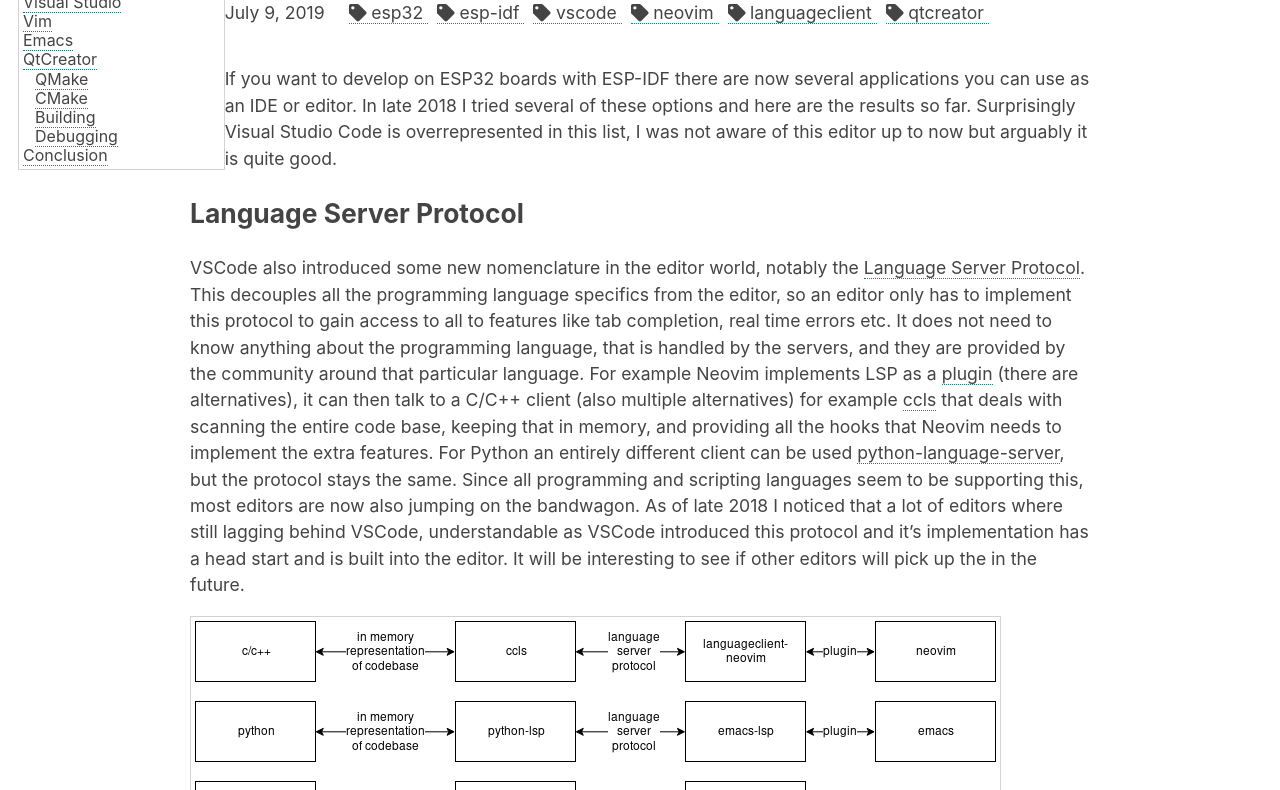
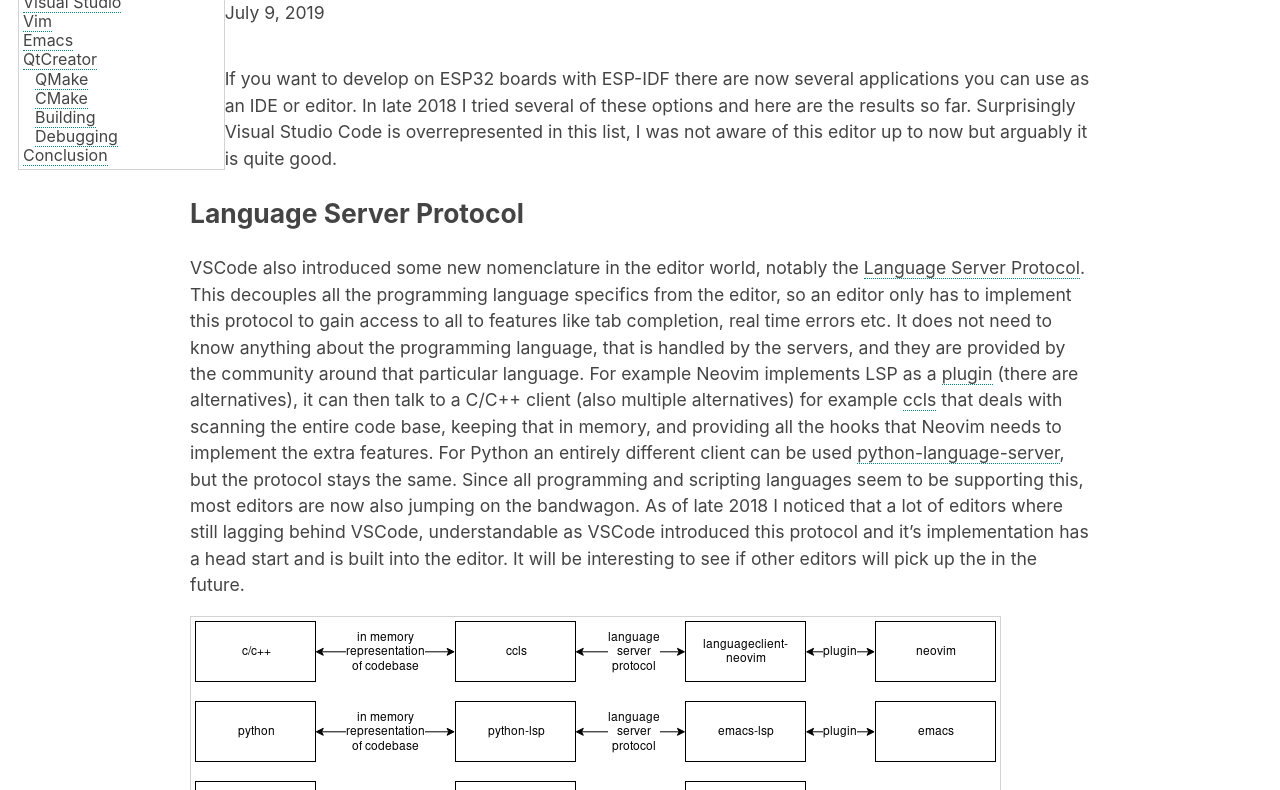
Before and after one commit to ascii78/ascii78.github.io, a plain HTML site: page blog/esp-idf/index.html in a window 1280 px wide. Shown: the part 156-946 px from the top of the page. Drawn offline with Linux system fonts and the light colour scheme.

Commit message:
removed tags

```diff
--- a/blog/esp-idf/index.html
+++ b/blog/esp-idf/index.html
@@ -38,7 +38,8 @@
 </header>
 <hr class="site-header-bottom">
 
-<aside class="toc">
+
+    <aside class="toc">
         <nav id="TableOfContents">
 <ul>
 <li><a href="#language-server-protocol">Language Server Protocol</a></li>
@@ -58,7 +59,6 @@
 </nav>
     </aside>
 
-
   <div class="main" role="main">
         <article class="article">
 
@@ -68,42 +68,6 @@
       <hr class="article-title-bottom">
       <ul class="article-meta">
         <li class="article-meta-date"><time>July 9, 2019</time></li>
-        <li class="article-meta-tags">
-          <a href="/tags/esp32/">
-            <i class="fas fa-tag"></i>
-            esp32
-          </a>&nbsp;
-        </li>
-        <li class="article-meta-tags">
-          <a href="/tags/esp-idf/">
-            <i class="fas fa-tag"></i>
-            esp-idf
-          </a>&nbsp;
-        </li>
-        <li class="article-meta-tags">
-          <a href="/tags/vscode/">
-            <i class="fas fa-tag"></i>
-            vscode
-          </a>&nbsp;
-        </li>
-        <li class="article-meta-tags">
-          <a href="/tags/neovim/">
-            <i class="fas fa-tag"></i>
-            neovim
-          </a>&nbsp;
-        </li>
-        <li class="article-meta-tags">
-          <a href="/tags/languageclient/">
-            <i class="fas fa-tag"></i>
-            languageclient
-          </a>&nbsp;
-        </li>
-        <li class="article-meta-tags">
-          <a href="/tags/qtcreator/">
-            <i class="fas fa-tag"></i>
-            qtcreator
-          </a>&nbsp;
-        </li>
       </ul>
 
 
```
Also changed, not shown: blog/yak-shaving/index.html (+2 -2 lines), projects/fluxyd/index.html (+2 -2 lines), projects/qreplay/index.html (+2 -2 lines).
